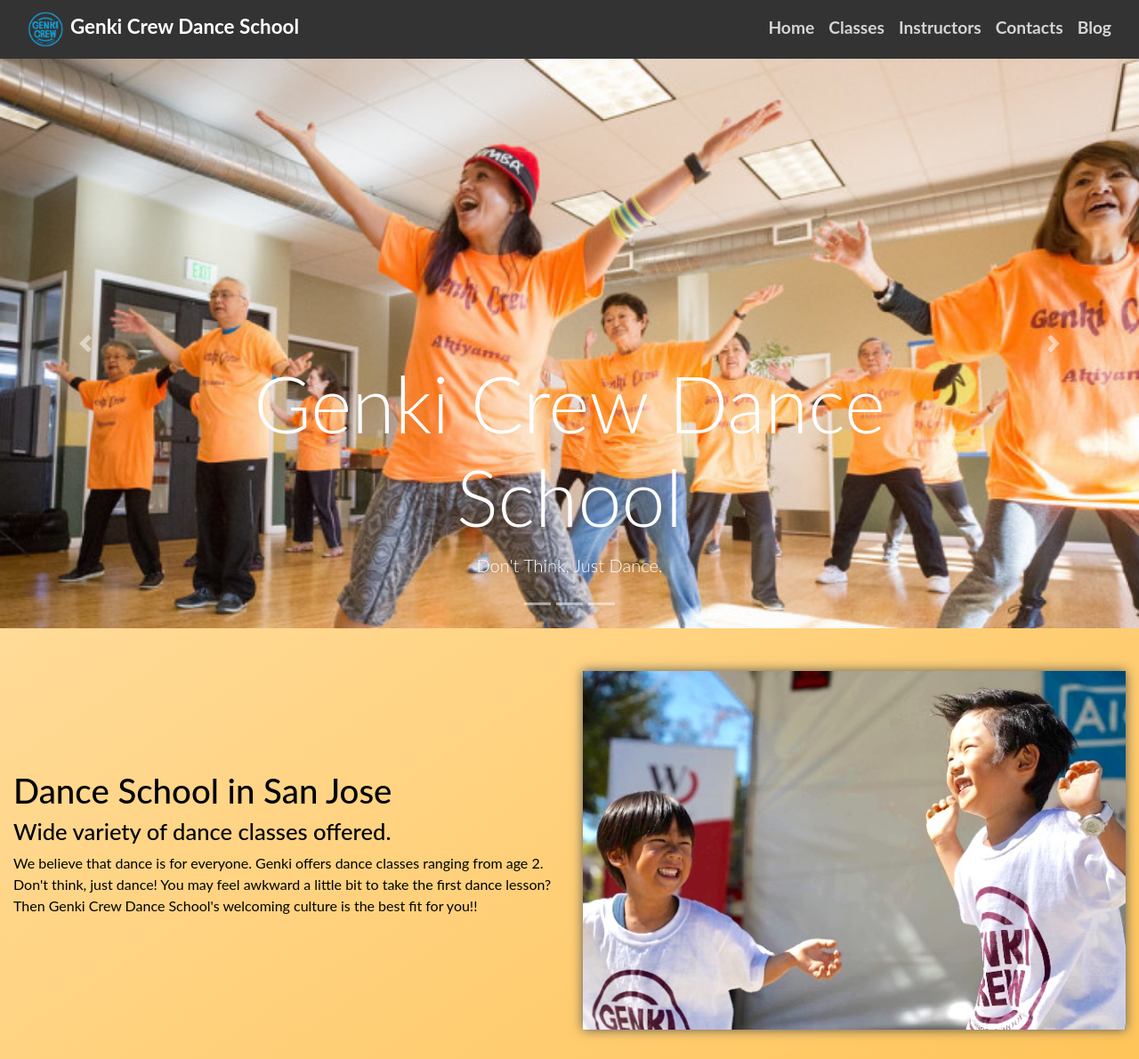
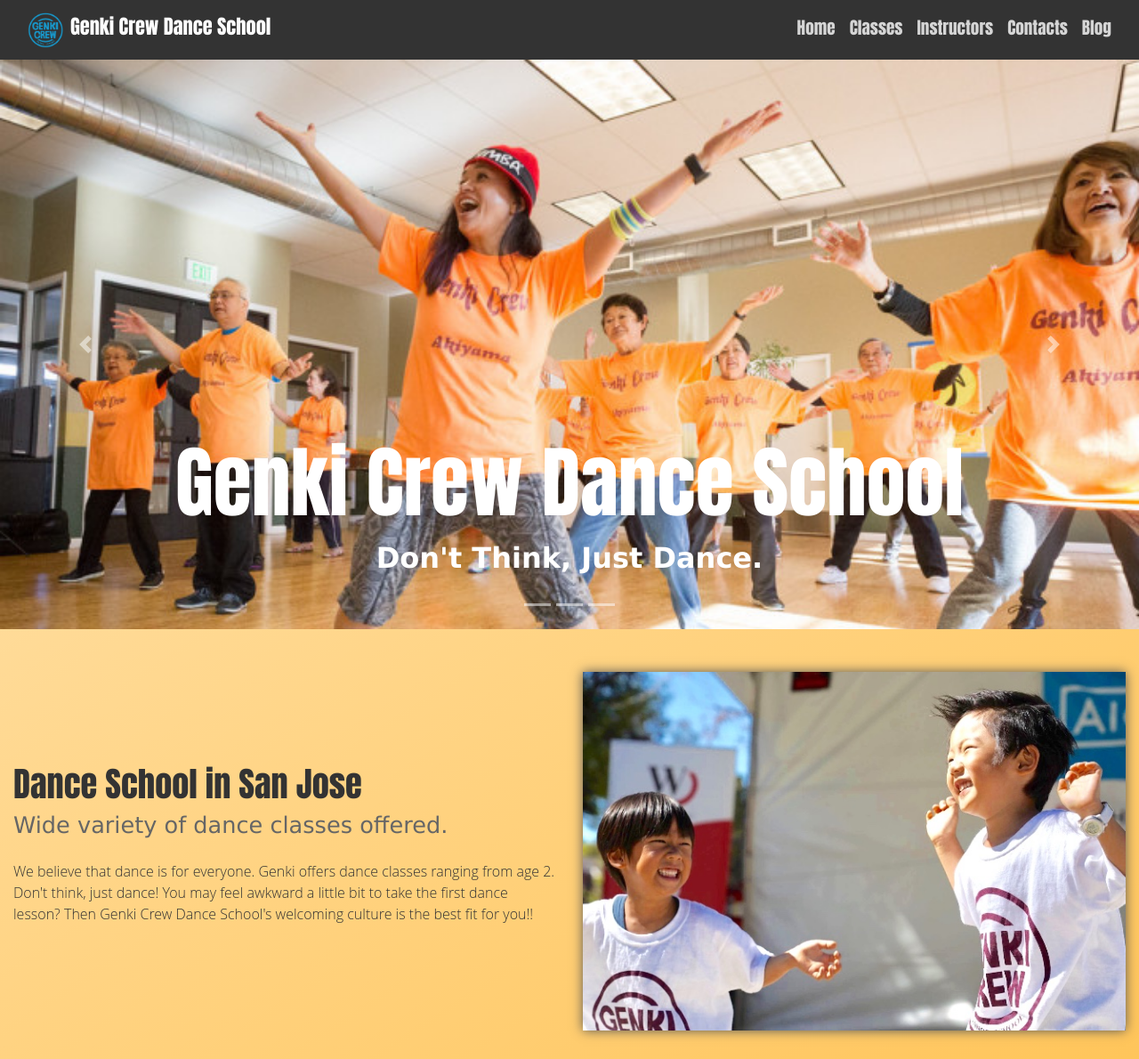
Before and after one commit to daichi-yoshikawa/genki-web, a Flask app: page / in a window 1280 px wide. Shown: the top 1190 px of the page at 89% size. Run offline with Flask 2, Linux system fonts and the light colour scheme; some libraries are stand-ins or nearby versions.

Commit message:
Milestone.

```diff
--- a/app/static/css/shared_style.css
+++ b/app/static/css/shared_style.css
@@ -5,7 +5,8 @@
     height: var(--main-height);
     color: var(--main-color);
     font-size: var(--main-font-size);
-    font-family: var(--main-font-family);
+    font-family: var(--main-font);
+    font-weight: var(--main-font-weight);
 }
 
 .container {
@@ -126,15 +127,19 @@
 .navbar-toggler-icon {
     outline: 0;
 }
+nav .navbar-toggler {
+    outline: 0;
+}
 nav .nav-logo {
     height: var(--nav-logo-height);
 }
 nav .nav-logo-text {
     font-size: var(--nav-logo-text-font-size);
-    font-family: var(--nav-logo-text-font-family);
+    font-family: var(--nav-logo-text-font);
 }
 .nav-item {
     color: var(--nav-item-color);
+    font-family: var(--nav-item-font);
     font-size: var(--nav-item-font-size);
     font-weight: var(--nav-item-weight);
 }
@@ -208,11 +213,13 @@
     content: var(--accordion-toggle-content);
 }
 .ss-accordion-toggle-text {
-    font-family: var(--accordion-toggle-text-font-family);
+    font-family: var(--accordion-toggle-text-font);
     font-size: var(--accordion-toggle-text-font-size);
 }
 
-
+.email {
+    font-family: var(--email-font);
+}
 
 /* fade */
 .ss-fadein {
--- a/app/static/css/style.css
+++ b/app/static/css/style.css
@@ -1,3 +1,10 @@
+:root {
+    --h1-font: Impact, Fantasy, 'Arial Black', Sans-serif;
+    --h1-color: #333333;
+    --h2-font: 'Verdana', 'Tahoma', 'Arial Black', Sans-serif;
+    --h2-color: #666666;;
+}
+
 #app {
     background-color: var(--main-first-background-color);
     background-image: linear-gradient(147deg, var(--main-first-background-color) 0%, var(--main-second-background-color) 74%);
@@ -10,20 +17,29 @@
 }
 
 .section-main-header {
+    color: var(--h1-color);
+    font-family: var(--h1-font);
     font-size: 2.4rem;
+ }
+.section-sub-header {
+    color: var(--h2-color);
+    font-family: var(--h2-font);
+    font-size: 1.6rem;
+}
+.section-special-header {
+    font-size: 1.2rem;
 }
 
-.section-sub-header {
-    font-size: 1.6rem;
-}
-
-.section-special-header {
-    font-size: 1.2rem;
+.notation-text {
+    color: var(--second-accent-color);
 }
 
 .page-title-bar-container {
     width: 100%;
     height: 240px;
+}
+.page-title-bar-container h1 {
+    font-family: var(--h1-font);
 }
 
 .contact-us hr {
@@ -43,6 +59,16 @@
 }
 
 /* index.html */
+#index-page #custom-carousel-main .carousel-caption h1 {
+    font-family: Impact, Fantasy, 'Arial Black', Sans-serif;
+}
+
+#index-page #custom-carousel-main .carousel-caption p {
+    font-family: 'Verdana', 'Tahoma', 'Arial Black', Sans-serif;
+    font-size: 2.0rem;
+    font-weight: bold;
+}
+
 #index-page #custom-carousel-main .carousel-item img {
     max-height: 640px;
 }
@@ -89,15 +115,20 @@
     -webkit-transform: translate(-50%, -50%);
 }
 
-#classes-page .class-panel {
+#classes-page .class-category-panel {
     background-color: var(--main-effect-color-sm-opacity);
 }
 
-#classes-page .class-panel .subclass-panel {
+#classes-page .class-category-panel .class-panel {
     background-color: var(--second-accent-color);
 }
 
 /* instructors.html */
+#instructors-page .instructor-title {
+    font-family: var(--h1-font);
+    color: var(--second-accent-color);
+}
+
 #custom-carousel-thumbnails .carousel-item {
     transition: 0.7s;
 }
--- a/app/static/css/variable.css
+++ b/app/static/css/variable.css
@@ -1,14 +1,23 @@
 /* Must be linked before linking other non-3rd party css files. */
 
 :root {
+    /* fonts */
+    /* Sans-serif, Helvetica, Arial, Fantasy */
+    --main-font: 'Open Sans', Robot, Helvetica, Arial, Sans-serif;
+    --nav-logo-text-font: Impact, Fantasy, 'Arial Black', Sans-serif;
+    --nav-item-font: Impact, Fantasy, 'Arial Black', Sans-serif;
+    --email-font: 'Lucida Console', 'Lucida Sans Typewriter', 'Andale Mono', Consolas, 'Courier', 'Courier New', Monospace;
+    --notation-font: var(--main-font);
+    --accordion-toggle-text-font: var(--main-font-family);
+
     --main-width: 100%;
     --main-height: 100%;
     --main-container-width: 1400px;
-    --main-color: #020202;
+    --main-color: #333333;
     --main-a-hover-color: #020202;
     --main-a-color: #020202;
     --main-font-size: medium;
-    --main-font-family: 'Lato';/*Arial, Helvetica, sans-serif;*/
+    --main-font-weight: 100;
     --main-effect-color: #fec400;
     --main-effect-color-md-opacity: rgba(254, 196, 0, .5);
     --main-effect-color-sm-opacity: rgba(254, 196, 0, .2);
@@ -30,7 +39,7 @@
     --nav-background-color: #333333;
     --nav-logo-height: 40px;
     --nav-logo-text-font-size: 1.4rem;
-    --nav-logo-text-font-family: 'Lato';/*Arial, Helvetica, sans-serif;*/
+
     --nav-item-color: #d5d5d5;
     --nav-item-font-size: 1.2rem;
     --nav-item-weight: bold;
@@ -74,6 +83,5 @@
     --accordion-toggle-collapsed-color: var(--second-accent-color);
     --accordion-toggle-color: var(--second-accent-color);
     --accordion-toggle-vertical-align: middle;
-    --accordion-toggle-text-font-family: var(--main-font-family);
     --accordion-toggle-text-font-size: var(--main-font-size);
 }
--- a/app/templates/contacts.html
+++ b/app/templates/contacts.html
@@ -4,31 +4,33 @@
   <div class="page-title-bar-container ss-rel-pos">
     <img src="../static/img/placeholder.png" class="ss-overlayed-filling-img">
     <div class="text-center ss-container-on-overlayed-img">
-      <h2 class="display-4">Contacts</h2>
+      <h1 class="display-4">Contacts</h1>
     </div>
   </div>
 
   <div class="container">
     <div class="row padding">
-      <div class="col-sm-6 col-xs-12 my-auto text-wrap mx-auto">
+      <div class="col-lg-6 col-md-12 my-auto text-wrap mx-auto">
         <div class="ss-div-h-centered ss-fadein ss-fadein-slow">
-          <h4>Don't Miss a Free Trial Lesson!</h4>
+          <h1 class="section-main-header">Don't Miss a Free Trial Lesson!</h1>
           <hr>
           <div class="mt-4 mb-4">
             <p>
-              <i class="fas fa-envelope mr-2 mt-1 ss-v-centered"></i>genkicrewdanceschool@gmail.com
+              <i class="fas fa-envelope mr-2 mt-1 ss-v-centered"></i>
+              <span class="email font-weight-bold">genkicrewdanceschool@gmail.com</span>
               <a type="button" @click="doCopy"><i class="far fa-copy ss-vcentered" title="Copy Genki's E-mail Address"></i></a>
-              <br><span class="small">We can respond in Japanese.</span>
+              <br><span class="small notation-text">We can respond in Japanese.</span>
             </p>
             <p>
-              <i class="fas fa-map-marker-alt mr-2"></i>Harmony Club, 1777 Saratoga Ave., San Jose<br>
-              <i class="fas fa-map-marker-alt mr-2"></i>Akiyama Wellness Center, 110 Jackson St., San Jose<br>
-              <span class="small">Studio location differs depending on a class. See <router-link to="/classes/#">Classes</router-link> page for more details.</span>
+              <i class="fas fa-map-marker-alt mr-2"></i>
+              <span class="font-weight-bold">Harmony Club, 1777 Saratoga Ave., San Jose</span><br>
+              <i class="fas fa-map-marker-alt mr-2"></i><span class="font-weight-bold">Akiyama Wellness Center, 110 Jackson St., San Jose</span><br>
+              <span class="small notation-text">Studio location differs depending on a class. See <router-link to="/classes/#"><span class="notation-text font-weight-bold">Classes</span></router-link> page for more details.</span>
             </p>
           </div>
         </div>
       </div>
-      <div class="col-sm-6 col-xs-12">
+      <div class="col-lg-6 col-md-12">
         <div class="ss-responsive-iframe-container google-map-container ss-fadein ss-fadein-slow">
           <iframe class="ss-responsive-iframe" style="position:relative; top:-46px; border:none;" src="https://www.google.com/maps/d/u/0/embed?mid=1f6iMSAhv_MRUCHU0BOJY960Fjr1MiwrR"></iframe>
         </div>
--- a/app/templates/index.html
+++ b/app/templates/index.html
@@ -11,7 +11,7 @@
         <img class="ss-fitting-img-top-focus" src="{{ url_for('static', filename='img/zumba.jpg') }}">
         <div class="carousel-caption">
           <h1 class="display-2">Genki Crew Dance School</h1>
-          <p class="lead text-center">Don't Think, Just Dance.</p>
+          <p class="text-center">Don't Think, Just Dance.</p>
         </div>
       </div>
       <div class="carousel-item">
@@ -45,7 +45,9 @@
         <div class="col-md-6 col-sm-12 my-auto text-wrap ss-fadein-to-right">
           <h3 class="section-main-header">Dance School in San Jose</h3>
           <h3 class="section-sub-header">Wide variety of dance classes offered.</h3>
-          <p>We believe that dance is for everyone. Genki offers dance classes ranging from age 2. Don't think, just dance! You may feel awkward a little bit to take the first dance lesson? Then Genki Crew Dance School's welcoming culture is the best fit for you!!</p>
+          <div class="mt-4">
+            <p>We believe that dance is for everyone. Genki offers dance classes ranging from age 2. Don't think, just dance! You may feel awkward a little bit to take the first dance lesson? Then Genki Crew Dance School's welcoming culture is the best fit for you!!</p>
+          </div>
         </div>
         <div class="col-md-6 col-sm-12 ss-fadein-to-left">
           <img class="ss-filling-img ss-box-shadow-lg" src="../static/img/smiles.jpg">
@@ -84,7 +86,9 @@
         <div class="col-md-6 col-sm-12 my-auto text-wrap ss-fadein-to-left">
           <h3 class="section-main-header">Events</h3>
           <h3 class="section-sub-header">Have fun all year around</h3>
-          <p>A year starts with a new year party and ends with Christmas party, through several opportunities of dance events. Since we do NOT force students to participate in any dance competitions, you can enjoy dancing at your pace and community's events.</p>
+          <div class="mt-4">
+            <p>A year starts with a new year party and ends with Christmas party, through several opportunities of dance events. Since we do NOT force students to participate in any dance competitions, you can enjoy dancing at your pace and community's events.</p>
+          </div>
         </div>
       </div>
     </div>
--- a/app/templates/instructors.html
+++ b/app/templates/instructors.html
@@ -4,7 +4,7 @@
   <div class="page-title-bar-container ss-rel-pos">
     <img src="../static/img/placeholder.png" class="ss-overlayed-filling-img">
     <div class="text-center ss-container-on-overlayed-img">
-      <h2 class="display-4">Instructors</h2>
+      <h1 class="display-4">Instructors</h1>
     </div>
   </div>
 
@@ -21,8 +21,10 @@
             </div>
             <div class="col-sm-6 col-xs-12 mt-auto instructor-panel">
               <div class="text-wrap m-4">
-                <p class="section-main-header">{{ instructor.name }}</p>
-                <p class="section-special-header">{{ instructor.title }}</p>
+                <p>
+                  <span class="section-main-header">{{ instructor.name }}</span>
+                  <br><span class="instructor-title">{{ instructor.title }}</span>
+                </p>
                 <template v-for="paragraph in instructor.description" :key="j">
                 <p class="text-justify">{{ paragraph }}</p>
                 </template>
@@ -66,6 +68,7 @@
           },
           {
             name: 'Joel Taylor',
+            title: 'Hip-Hop instructor',
             classes: 'Hip-Hop',
             img: "../static/img/joel.png",
             thumbnail: "../static/img/joel.png",
--- a/app/templates/main.html
+++ b/app/templates/main.html
@@ -22,9 +22,9 @@
 <body>
   <div id="app">
     <nav class="navbar navbar-expand-lg navbar-dark sticky-top">
-      <div class="container">
+      <div class="container" id="nav-container">
         <router-link to="/" class="navbar-brand mb-0 h1 font-weight-bold">
-          <img src="{{ url_for('static', filename='img/genki_logo.png') }}" class="nav-logo mr-2"><span class="nav-logo-text d-none d-sm-inline-block">Genki Crew Dance School</span>
+          <img src="{{ url_for('static', filename='img/genki_logo.png') }}" class="nav-logo ss-vcentered mr-2"><span class="nav-logo-text d-none d-sm-inline-block">Genki Crew Dance School</span>
         </router-link>
         <button class="navbar-toggler" type="button" data-toggle="collapse" data-target="#navbar--responsive">
           <span class="navbar-toggler-icon"></span>
@@ -57,7 +57,7 @@
         <div class="ss-div-h-centered">
           <p class="lead">
             Your first lesson is considered a trial lesson, and it is absolutely free.
-            <br>Be free to contact us genkidanceschool@gmail.com, see you then!
+            <br>Be free to contact us <span class="email">genkidanceschool@gmail.com</span>, see you then!
           </p>
         </div>
       </div>
@@ -85,7 +85,7 @@
             <h1>Contact Us</h1>
             <hr>
             <ul>
-              <li><i class="fas fa-envelope ss-footer-fa-default ss-fa-original-color mr-2"></i><span>genkicrewdanceschool@gmail.com</span></li>
+              <li><i class="fas fa-envelope ss-footer-fa-default ss-fa-original-color mr-2"></i><span class="email">genkicrewdanceschool@gmail.com</span></li>
               <li></li>
             </ul>
           </div>
```
Also changed, not shown: app/templates/classes.html (+52 -19 lines).
